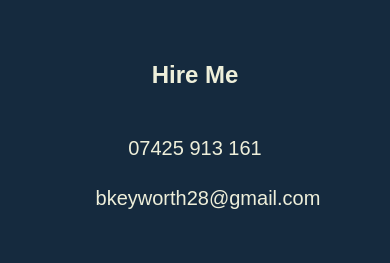
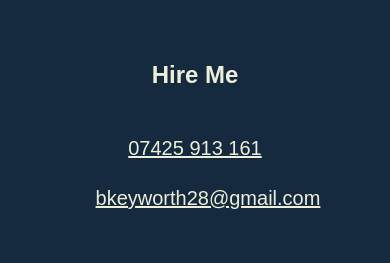
Before and after one commit to Becky-K/Developer-Portfolio-Website, a plain HTML site: page index.html in a window 390 px wide. Shown: the part 8151-8414 px from the top of the page. Drawn offline with Linux system fonts and the light colour scheme; a web font is replaced by a local one.

Commit message:
Added links to email address and phone number

```diff
--- a/css/main.css
+++ b/css/main.css
@@ -366,6 +366,11 @@ textarea {
 
    .contact-title {
     margin: 0 0 40px 0;
+   }
+
+   .email-link, .phone-link {
+    text-decoration: underline;
+    color:#eeefda;
    }
 
    footer .follow-section {
--- a/index.html
+++ b/index.html
@@ -225,8 +225,12 @@
     <div class="contact-wrapper">
       <div class="contact-info">
         <h5 class="contact-title">Hire Me</h5>
-        <p>07425 913 161</p>
-        <p>bkeyworth28@gmail.com</p>
+        <a href="tel:07425913161">
+          <p class="phone-link">07425 913 161</p>
+        </a>
+        <a href="mailto:bkeyworth28@gmail.com">
+          <p class="email-link">bkeyworth28@gmail.com</p>
+        </a>
       </div>
       <div class="contact-info follow-section">
         <h5 class="contact-title">Follow Me</h5>
```
